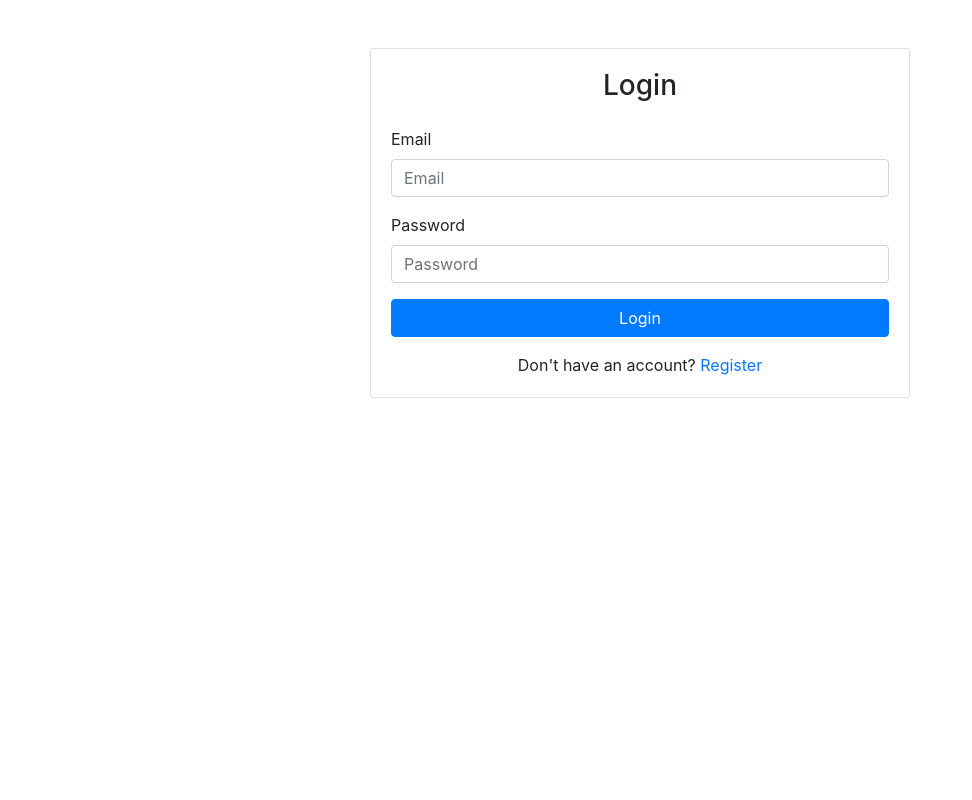
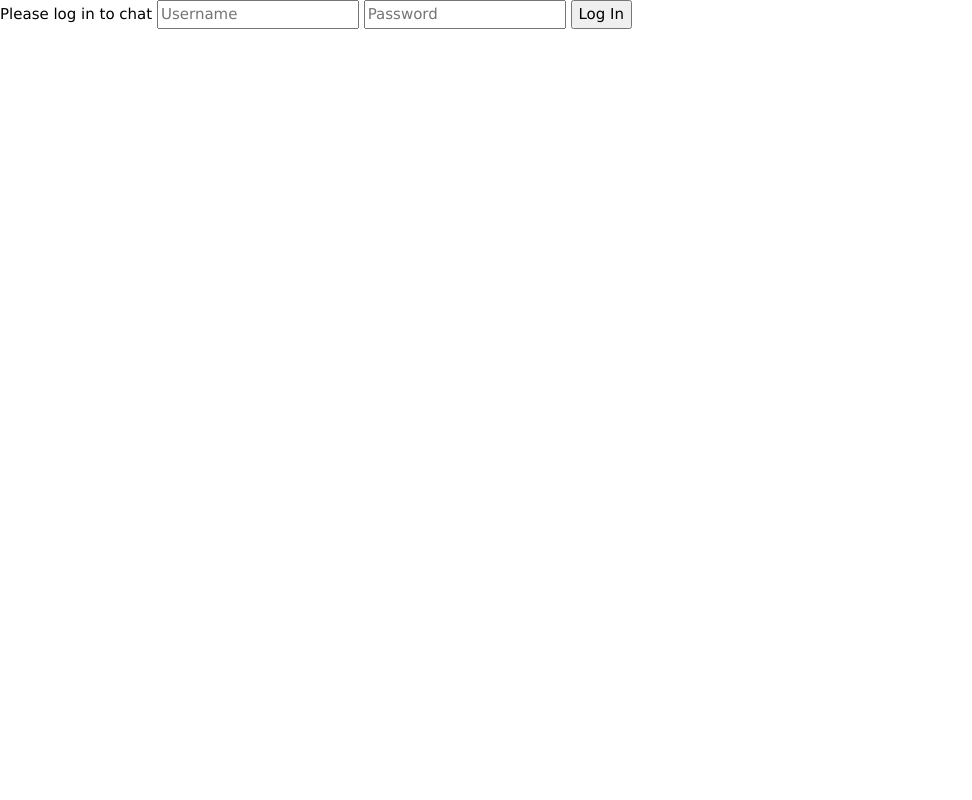
Before and after one commit to eighty2fifty1/CMSC-495-Final-Project, a Flask app: template templates/login.html in a window 1280 px wide. Shown: the whole page, without its empty margins (0-972 px from the left). Run offline with Flask 3, Linux system fonts and the light colour scheme; the template is opened without the code that fills it: values that come from a table or form of the project are taken from there, others are empty; parts of the project's set-up code (start-up, migrations or seed data) failed here and were passed over; some libraries are stand-ins or nearby versions.

Commit message:
some work on tabs, basic templates for all pages started

```diff
--- a/app.py
+++ b/app.py
@@ -1,91 +1,23 @@
-from flask import Flask, render_template, redirect, url_for, flash, session
-from extensions import db, bcrypt, socketio,send
-from forms import RegistrationForm, LoginForm
-from models import User, Message
-from sqlalchemy.exc import IntegrityError  # Import IntegrityError for database errors
+from flask import Flask, render_template
+from flask_socketio import SocketIO, send
+from models import db, Message, User  # Import db and Message from models.py
 
 app = Flask(__name__)
-app.config['SECRET_KEY'] = 'your_very_secret_key'
+app.config['SECRET_KEY'] = 'secret_key?'
+
+# SQLite configuration
 app.config['SQLALCHEMY_DATABASE_URI'] = 'sqlite:///chat.db'
 app.config['SQLALCHEMY_TRACK_MODIFICATIONS'] = False
 
-# Initialize SQLAlchemy, Bcrypt, and SocketIO extensions
+# Bind the instance of SQLAlchemy to your Flask app
 db.init_app(app)
-bcrypt.init_app(app)
-socketio.init_app(app, cors_allowed_origins="*")
 
-@app.route('/', methods=['GET'])
+# Initialize SocketIO with CORS allowed
+socketio = SocketIO(app, cors_allowed_origins="*")
+
+@app.route('/')
 def index():
-    if 'user_id' in session:
-        return redirect(url_for('chat'))
-    return redirect(url_for('login'))
-
-
-"""
-
-@app.route('/register', methods=['GET', 'POST'])
-def register():
-    if 'user_id' in session:
-        return redirect(url_for('chat'))
-    form = RegistrationForm()
-    if form.validate_on_submit():
-        hashed_password = bcrypt.generate_password_hash(form.password.data).decode('utf-8')
-        user = User(username=form.username.data, email=form.email.data, password=hashed_password)
-        db.session.add(user)
-        db.session.commit()
-        flash('Your account has been created! You are now able to log in', 'success')
-        return redirect(url_for('login'))
-    return render_template('register.html', form=form)
-
-    """
-
-
-@app.route('/register', methods=['GET', 'POST'])
-def register():
-    if 'user_id' in session:
-        return redirect(url_for('chat'))
-    form = RegistrationForm()
-    if form.validate_on_submit():
-        hashed_password = bcrypt.generate_password_hash(form.password.data).decode('utf-8')
-        user = User(username=form.username.data, email=form.email.data, password=hashed_password)
-        try:
-            db.session.add(user)
-            db.session.commit()
-            flash('Your account has been created! You are now able to log in', 'success')
-            return redirect(url_for('login'))
-        except IntegrityError:  # Handle database integrity error (e.g., duplicate email)
-            db.session.rollback()  # Rollback transaction
-            flash('Email already exists. Please use a different email.', 'danger')
-    return render_template('register.html', form=form)
-
-
-
-
-
-@app.route('/login', methods=['GET', 'POST'])
-def login():
-    if 'user_id' in session:
-        return redirect(url_for('chat'))  # If user is already logged in, redirect to chat page
-
-    form = LoginForm()
-    if form.validate_on_submit():
-        user = User.query.filter_by(email=form.email.data).first()
-        if user and bcrypt.check_password_hash(user.password, form.password.data):
-            session['user_id'] = user.id
-            flash('Login successful!', 'success')
-            return redirect(url_for('chat'))  # Redirect to chat page after successful login
-        else:
-            flash('Login unsuccessful. Please check email and password.', 'danger')
-
-    return render_template('login.html', form=form)
-
-@app.route('/chat')
-def chat():
-    if 'user_id' not in session:
-        return redirect(url_for('login'))
-    return render_template('chat.html')
-
-
+    return render_template('index.html')
 
 @socketio.on('message')
 def handle_message(message):
@@ -96,12 +28,8 @@ def handle_message(message):
     db.session.commit()
     send(message, broadcast=True)
 
-@app.route('/logout')
-def logout():
-    session.pop('user_id', None)
-    return redirect(url_for('login'))
 
 if __name__ == '__main__':
     with app.app_context():
-        db.create_all()
-    socketio.run(app, debug=True)
+        db.create_all()  # Create SQLite database and tables before running the app
+    socketio.run(app, debug=True, port=5000)
--- a/models.py
+++ b/models.py
@@ -11,6 +11,12 @@ class User(db.Model):
         return f"User('{self.username}', '{self.email}')"
 
 
+class User(db.Model):
+    id = db.Column(db.String, primary_key=True)
+    password = db.Column(db.String)
+    email_addr = db.Column(db.String)
+    #contacts =
+
 class Message(db.Model):
     id = db.Column(db.Integer, primary_key=True)
     message = db.Column(db.String(500), nullable=False)
--- a/templates/login.html
+++ b/templates/login.html
@@ -1,44 +1,17 @@
-<!DOCTYPE html>
-<html lang="en">
-<head>
-    <meta charset="UTF-8">
-    <meta name="viewport" content="width=device-width, initial-scale=1.0">
-    <title>Login</title>
-    <link rel="stylesheet" href="https://stackpath.bootstrapcdn.com/bootstrap/4.3.1/css/bootstrap.min.css">
-</head>
-<body>
-    <div class="container">
-        <div class="row">
-            <div class="col-md-6 mx-auto mt-5">
-                <div class="card card-body">
-                    <h3 class="text-center mb-4">Login</h3>
-                    <form method="POST" action="{{ url_for('login') }}">
-                        {{ form.hidden_tag() }}
-                        <div class="form-group">
-                            {{ form.email.label(class="form-label") }}
-                            {{ form.email(class="form-control", placeholder="Email") }}
-                            {% if form.email.errors %}
-                                {% for error in form.email.errors %}
-                                    <div class="alert alert-danger" role="alert">{{ error }}</div>
-                                {% endfor %}
-                            {% endif %}
-                        </div>
-                        <div class="form-group">
-                            {{ form.password.label(class="form-label") }}
-                            {{ form.password(class="form-control", placeholder="Password") }}
-                            {% if form.password.errors %}
-                                {% for error in form.password.errors %}
-                                    <div class="alert alert-danger" role="alert">{{ error }}</div>
-                                {% endfor %}
-                            {% endif %}
-                        </div>
-                        <div class="form-group">
-                            {{ form.submit(class="btn btn-primary btn-block") }}
-                        </div>
-                    </form>
-                    <div class="text-center">
-                        Don't have an account? <a href="{{ url_for('register') }}">Register</a>
-                    </div>
-                </div>
-            </div>
-        </div>
+<html>
+    <head>
+        <title>
+            Login Page
+        </title>
+        <link rel="stylesheet" href="../static/css/style.css"/>
+    </head>
+    <body>
+        Please log in to chat
+        <script src="../static/js/login.js"></script>
+        <input type="text" id="userID" placeholder="Username">
+        <input type="text" id="password" placeholder="Password">
+        <button onclick="login()">Log In</button>
+
+
+    </body>
+</html>
```
Also changed, not shown: static/js/index.js (+18 -120 lines), templates/index.html (+24 -11 lines), instance/chat.db.
